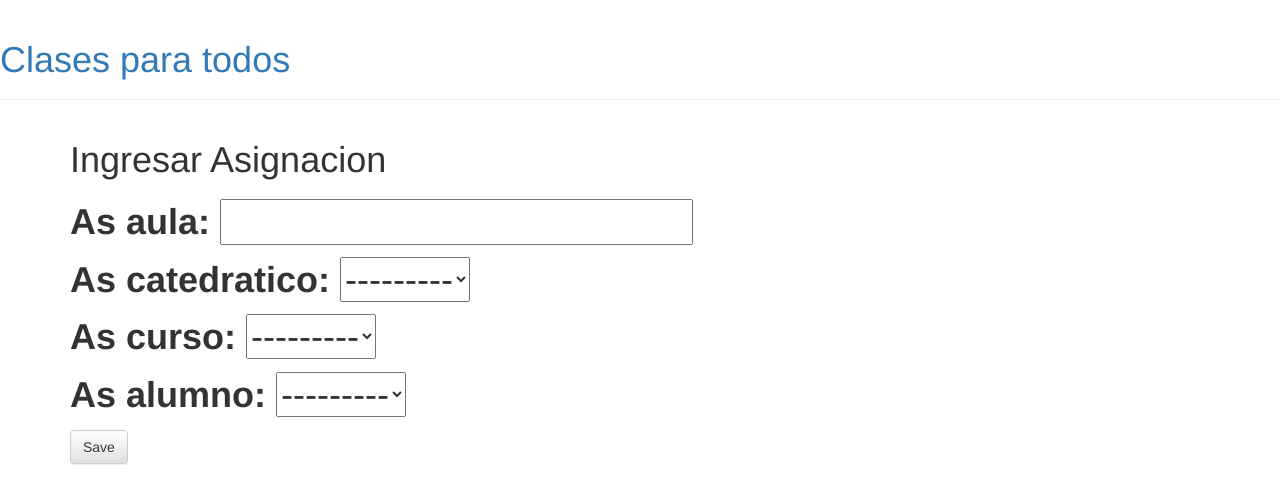
After one commit to luisma15/pfinal, a Django app: page /ingresarAsignacion/ in a window 1280 px wide. The commit adds this page. Shown: the top 504 px of the page. Run offline with Django 3.2, Linux system fonts and the light colour scheme; data that the repository does not hold is empty; some libraries are stand-ins or nearby versions.

Commit message:
Funcionalidad casi completa, pendiente eliminar, imagenes y usuarios

```diff
--- a/blogclases/forms.py
+++ b/blogclases/forms.py
@@ -1,5 +1,5 @@
 from django import forms
-from .models import Catedratico, Curso, Alumno
+from .models import Catedratico, Curso, Alumno, Asignacion
 
 class ingresarCatedratico(forms.ModelForm):
     class  Meta:
@@ -15,3 +15,8 @@ class ingresarAlumno(forms.ModelForm):
     class  Meta:
         model = Alumno
         fields = ('al_nombre', 'al_apellido', 'al_edad')
+
+class ingresarAsignacion(forms.ModelForm):
+    class Meta:
+        model = Asignacion
+        fields = ('as_aula', 'as_catedratico', 'as_curso', 'as_alumno')
--- a/blogclases/models.py
+++ b/blogclases/models.py
@@ -1,6 +1,7 @@
 
 from django.db import models
 from django.contrib import admin
+from django.utils import timezone
 # Create your models here.
 
 class Catedratico(models.Model):
@@ -30,7 +31,7 @@ class Alumno(models.Model):
         return self.al_nombre
 
 class Asignacion(models.Model):
-    as_fecha = models.DateField()
+    as_fecha = models.DateField(default = timezone.now)
     as_aula = models.CharField(max_length = 5)
     as_catedratico = models.ForeignKey(Catedratico,on_delete=models.CASCADE)
     as_alumno = models.ForeignKey(Alumno,on_delete=models.CASCADE)
--- /dev/null
+++ b/blogclases/templates/blogclases/ingresarAsignacion.html
@@ -0,0 +1,9 @@
+{%extends 'blogclases/base.html'%}
+
+  {% block content %}
+    <h1> Ingresar Asignacion <h1>
+      <form method= "POST" class="post-form"> {% csrf_token %}
+        {{ form.as_p }}
+        <button type= "submit" class = "sabe btn btn-default"> Save </button>
+      </form>
+  {% endblock %}
--- a/blogclases/urls.py
+++ b/blogclases/urls.py
@@ -6,6 +6,7 @@ urlpatterns = [
         url(r'^ingresarCatedratico/$', views.IngresarCatedratico, name = 'ingresar'),
         url(r'^ingresarCurso/$', views.IngresarCurso, name = 'ingresar'),
         url(r'^ingresarAlumno/$', views.IngresarAlumno, name = 'ingresar'),
+        url(r'^ingresarAsignacion/$', views.IngresarAsignacion, name = 'ingresar'),
 
         url(r'^listarCatedratico/$', views.ListarCatedratico, name = 'listar'),
         url(r'^listarCurso/$', views.ListarCurso, name = 'listar'),
@@ -14,5 +15,6 @@ urlpatterns = [
         url(r'^EditarCatedratico/(?P<pk>[0-9]+)/editar/$', views.EditarCatedratico, name = 'EditarCatedratico'),
         url(r'^EditarCurso/(?P<pk>[0-9]+)/editar/$', views.EditarCurso, name = 'EditarCurso'),
         url(r'^EditarAlumno/(?P<pk>[0-9]+)/editar/$', views.EditarAlumno, name = 'EditarAlumno'),
+        url(r'^EditarAsignacion/(?P<pk>[0-9]+)/editar/$', views.EditarAsignacion, name = 'EditarAsignacion'),
         #(r'^post/(?P<pk>[0-9]+)/$', views.asignaciones_detalle)
     ]
--- a/blogclases/views.py
+++ b/blogclases/views.py
@@ -1,7 +1,7 @@
 from django.shortcuts import render
 from django.shortcuts import redirect
 from .models import Alumno, Catedratico, Curso, Asignacion
-from .forms import ingresarCatedratico, ingresarCurso, ingresarAlumno
+from .forms import ingresarCatedratico, ingresarCurso, ingresarAlumno, ingresarAsignacion
 from django.shortcuts import render, get_object_or_404
 
 # Create your views here.
@@ -45,6 +45,18 @@ def IngresarAlumno(request):
     else:
         form = ingresarAlumno()
     return render(request, 'blogclases/ingresar_alumno.html', {'form': form})
+
+def IngresarAsignacion(request):
+    if request.method == "POST":
+        form = ingresarAsignacion(request.POST)
+        if form.is_valid():
+            post = form.save(commit = False)
+            post.save()
+            return render(request, 'blogclases/listar_asignaciones.html', {'form': form})
+
+    else:
+        form = ingresarAsignacion()
+    return render(request, 'blogclases/ingresarAsignacion.html', {'form': form})
 
 def ListarCatedratico(request):
     posts = Catedratico.objects.order_by('cat_nombre')
@@ -99,3 +111,17 @@ def EditarAlumno(request, pk):
     else:
         form = ingresarAlumno(instance = post)
     return render(request, 'blogclases/editar_alumno.html',{'form': form})
+
+def EditarAsignacion(request, pk):
+    posts = Asignacion.objects.order_by('as_fecha')
+    post = get_object_or_404(Asignacion, pk = pk)
+    if request.method == "POST":
+        form = ingresarAsignacion(request.POST, instance=post)
+        if form.is_valid():
+            post = form.save(commit = False)
+            post.author = request.user
+            post.save()
+            return redirect ('blogclases.views.listar_asignaciones')
+    else:
+        form = ingresarAsignacion(instance = post)
+    return render(request, 'blogclases/editar_asignacion.html',{'form': form})
```
Also changed, not shown: blogclases/templates/blogclases/editar_asignacion.html (added, +9 -0 lines), blogclases/templates/blogclases/listar_asignaciones.html (+3 -4 lines).
